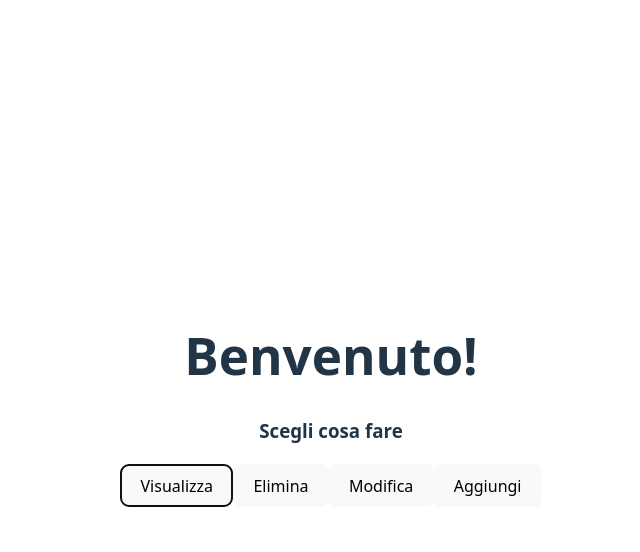
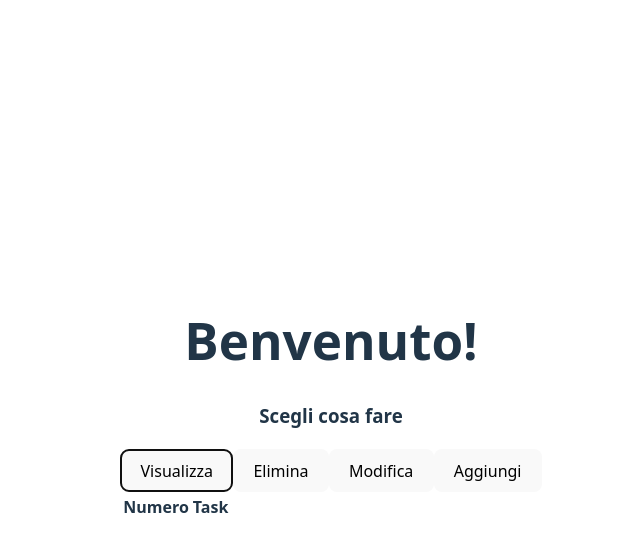
Before and after one commit to politox17/todo-app-supabase, a React (Vite) app: page / in a window 1280 px wide. Both pictures are taken after a click on the button "Visualizza". Shown: the top 552 px of the page, without its empty margins (309-949 px from the left). Built offline with nearby package versions, Linux system fonts and the light colour scheme.

Commit message:
Aggiunta logica per aggiungere task

```diff
--- a/src/App.jsx
+++ b/src/App.jsx
@@ -1,49 +1,50 @@
 import { useState } from 'react'
-import reactLogo from './assets/react.svg'
-import viteLogo from '/vite.svg'
 import './App.css'
 
-function showList() {
+function ShowList() {
   return (
     <table>
-      <tr>
-        <th>Nome task</th>
-        <th>Da svolgere entro</th>
-      </tr>
+      <thead>
+        <tr>
+          <th>Numero</th>
+          <th>Task</th>
+        </tr>
+      </thead>
+      <tbody>
+        {/* Qui inserirai i task */}
+      </tbody>
     </table>
   )
 }
 
+function AddTask() {
 
- function MyButton({onClick, children}) {
-  return(
-    <>
-        <button onClick={onClick}>{children}</button>
-
-    </>
-  )
 }
 
-function Toolbar({onShowTask}) {
+function MyButton({ onClick, children }) {
+  return <button onClick={onClick}>{children}</button>
+}
+
+function Toolbar({ onShowTask, onAdd }) {
   return (
-    <>
-       <MyButton onClick={onShowTask}>Visualizza</MyButton>
-       <MyButton>Elimina</MyButton>
-       <MyButton>Modifica</MyButton>
-       <MyButton>Aggiungi</MyButton>
-    </>
+    <div>
+      <MyButton onClick={onShowTask}>Visualizza</MyButton>
+      <MyButton>Elimina</MyButton>
+      <MyButton>Modifica</MyButton>
+      <MyButton onClick={onAdd}>Aggiungi</MyButton>
+    </div>
   )
 }
 
 export default function App() {
-
+  const [isListVisible, setIsListVisible] = useState(false) // App tiene uno stato
 
   return (
     <>
       <h1>Benvenuto!</h1>
       <h3>Scegli cosa fare</h3>
-      <Toolbar onShowTask={() => showList()} />
-
+      <Toolbar onShowTask={() => setIsListVisible(true)} /> {/* Lo setta su true */}
+      {isListVisible && <ShowList />} {/* se è true lo reinderizza */}
     </>
   )
 }
```
